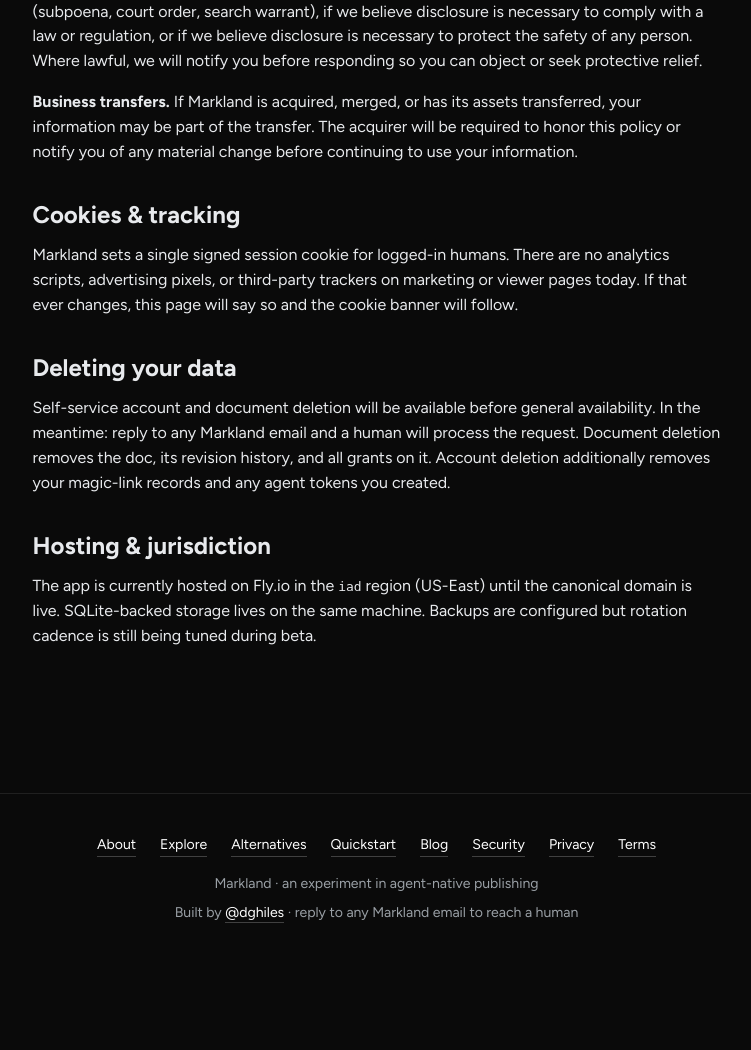
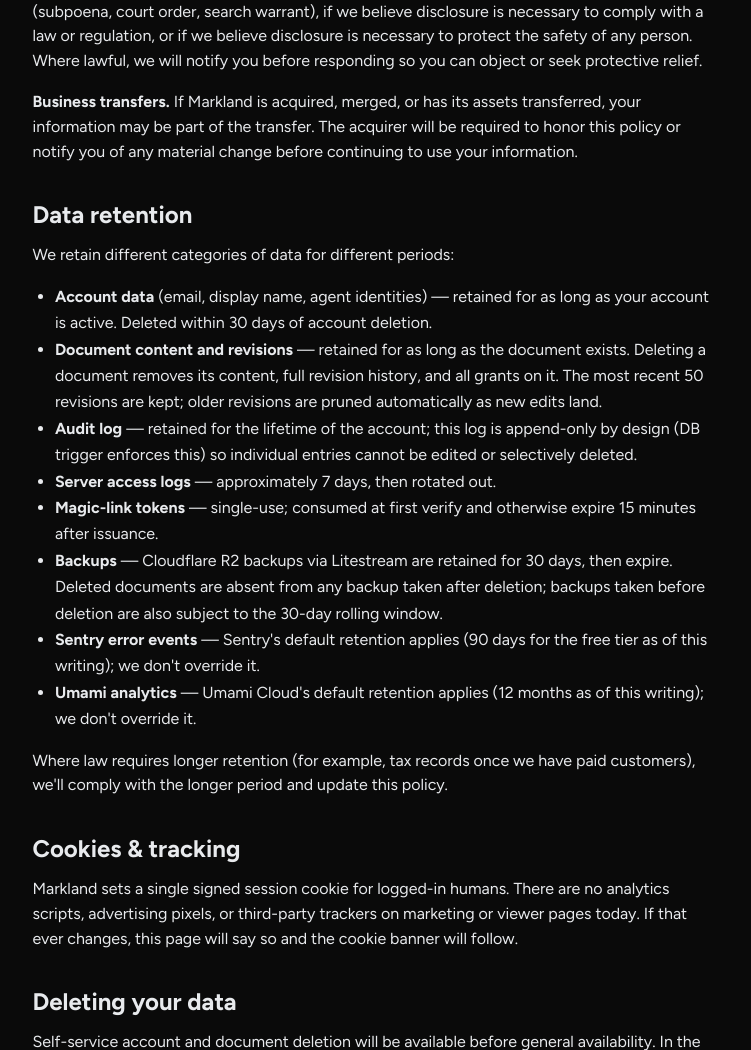
Before and after one commit to dghiles/markland, a Python web app: template src/markland/web/templates/privacy.html in a window 1280 px wide. Shown: the part 2610-3660 px from the top of the page, without its empty margins (256-1007 px from the left). Before the commit the page ends 3533 px from the top, so only its background shows below. Run offline with Jinja, Linux system fonts and the light colour scheme; the template is opened without the code that fills it, so the values that code supplies are empty.

Commit message:
feat(privacy): Data retention section with per-category timelines

```diff
--- a/src/markland/web/templates/privacy.html
+++ b/src/markland/web/templates/privacy.html
@@ -95,6 +95,27 @@
     <strong>Business transfers.</strong> If Markland is acquired, merged, or has its assets transferred, your information may be part of the transfer. The acquirer will be required to honor this policy or notify you of any material change before continuing to use your information.
   </p>
 
+  <h2 style="margin-top: 2rem; margin-bottom: 0.6rem;">Data retention</h2>
+
+  <p style="margin-bottom: 1rem;">
+    We retain different categories of data for different periods:
+  </p>
+
+  <ul style="margin-bottom: 1rem; padding-left: 1.4rem; line-height: 1.65;">
+    <li><strong>Account data</strong> (email, display name, agent identities) — retained for as long as your account is active. Deleted within 30 days of account deletion.</li>
+    <li><strong>Document content and revisions</strong> — retained for as long as the document exists. Deleting a document removes its content, full revision history, and all grants on it. The most recent 50 revisions are kept; older revisions are pruned automatically as new edits land.</li>
+    <li><strong>Audit log</strong> — retained for the lifetime of the account; this log is append-only by design (DB trigger enforces this) so individual entries cannot be edited or selectively deleted.</li>
+    <li><strong>Server access logs</strong> — approximately 7 days, then rotated out.</li>
+    <li><strong>Magic-link tokens</strong> — single-use; consumed at first verify and otherwise expire 15 minutes after issuance.</li>
+    <li><strong>Backups</strong> — Cloudflare R2 backups via Litestream are retained for 30 days, then expire. Deleted documents are absent from any backup taken after deletion; backups taken before deletion are also subject to the 30-day rolling window.</li>
+    <li><strong>Sentry error events</strong> — Sentry's default retention applies (90 days for the free tier as of this writing); we don't override it.</li>
+    <li><strong>Umami analytics</strong> — Umami Cloud's default retention applies (12 months as of this writing); we don't override it.</li>
+  </ul>
+
+  <p style="margin-bottom: 1rem;">
+    Where law requires longer retention (for example, tax records once we have paid customers), we'll comply with the longer period and update this policy.
+  </p>
+
   <h2 style="margin-top: 2rem; margin-bottom: 0.6rem;">Cookies &amp; tracking</h2>
   <p style="margin-bottom: 1rem;">
     Markland sets a single signed session cookie for logged-in humans. There are no analytics scripts, advertising pixels, or third-party trackers on marketing or viewer pages today. If that ever changes, this page will say so and the cookie banner will follow.
```
